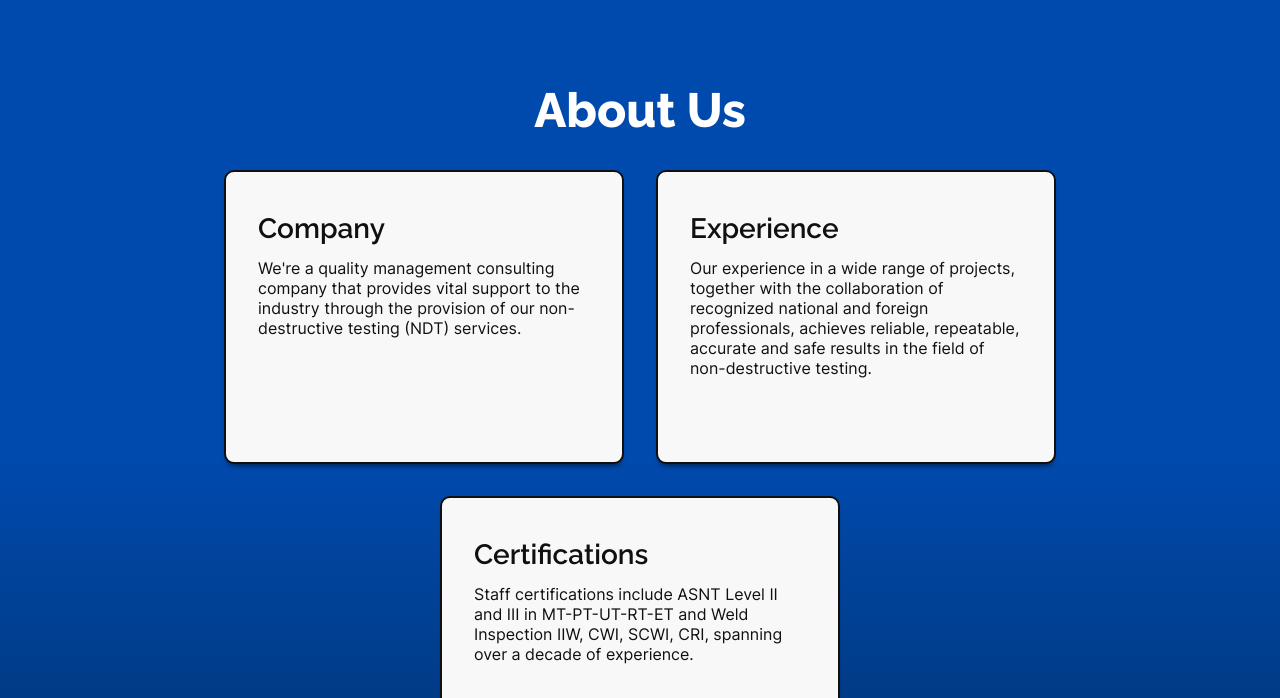
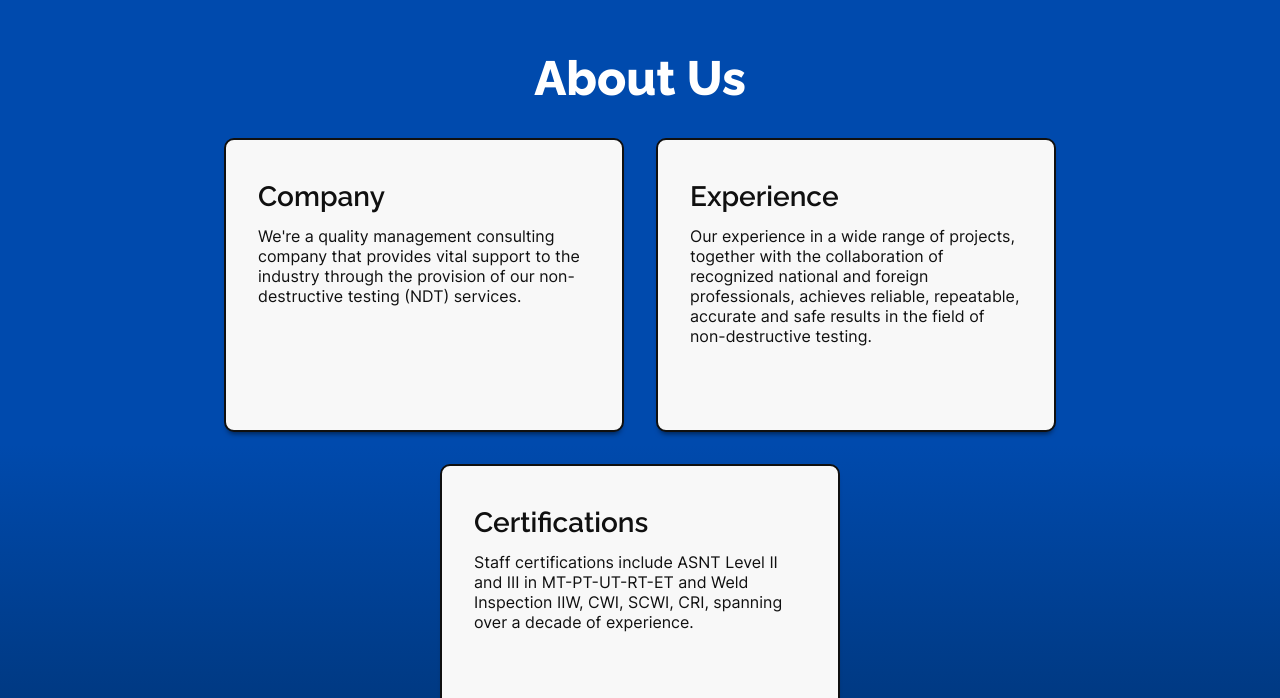
Before and after one commit to m4ujo/ndt-landing, a React (Vite) app: page / in a window 1280 px wide. Shown: the part 782-1480 px from the top of the page. Built offline with nearby package versions, Linux system fonts and the light colour scheme.

Commit message:
Change padding-top of about section

```diff
--- a/src/pages/About/about.scss
+++ b/src/pages/About/about.scss
@@ -5,7 +5,7 @@
   place-content: center;
   width: 100%;
   height: 100%;
-  padding: 4rem 0 15rem 0;
+  padding: 2rem 0 15rem 0;
   background: linear-gradient(180deg, #004aad 50%, #002e66 100%);
 
   &-title {
```
